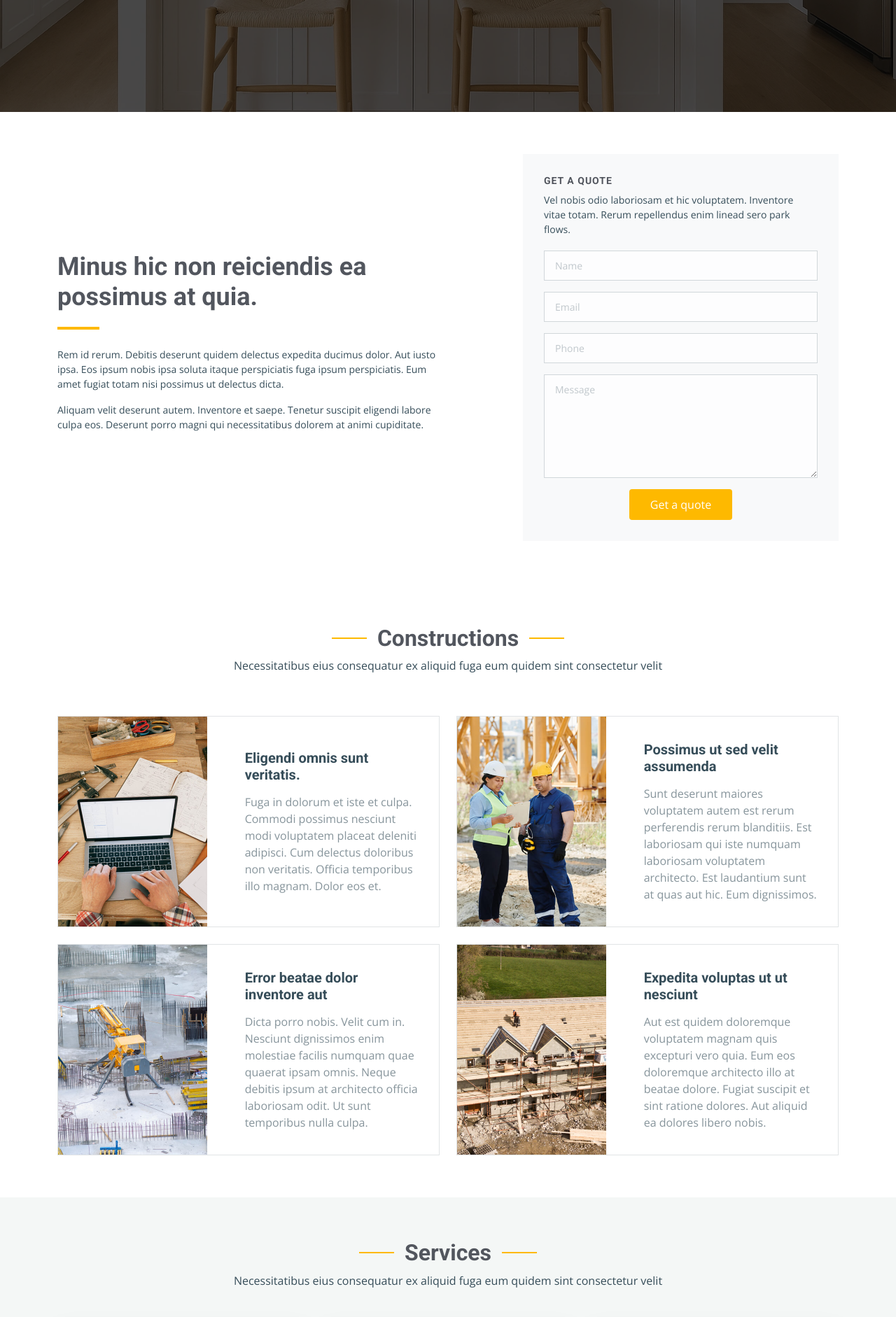
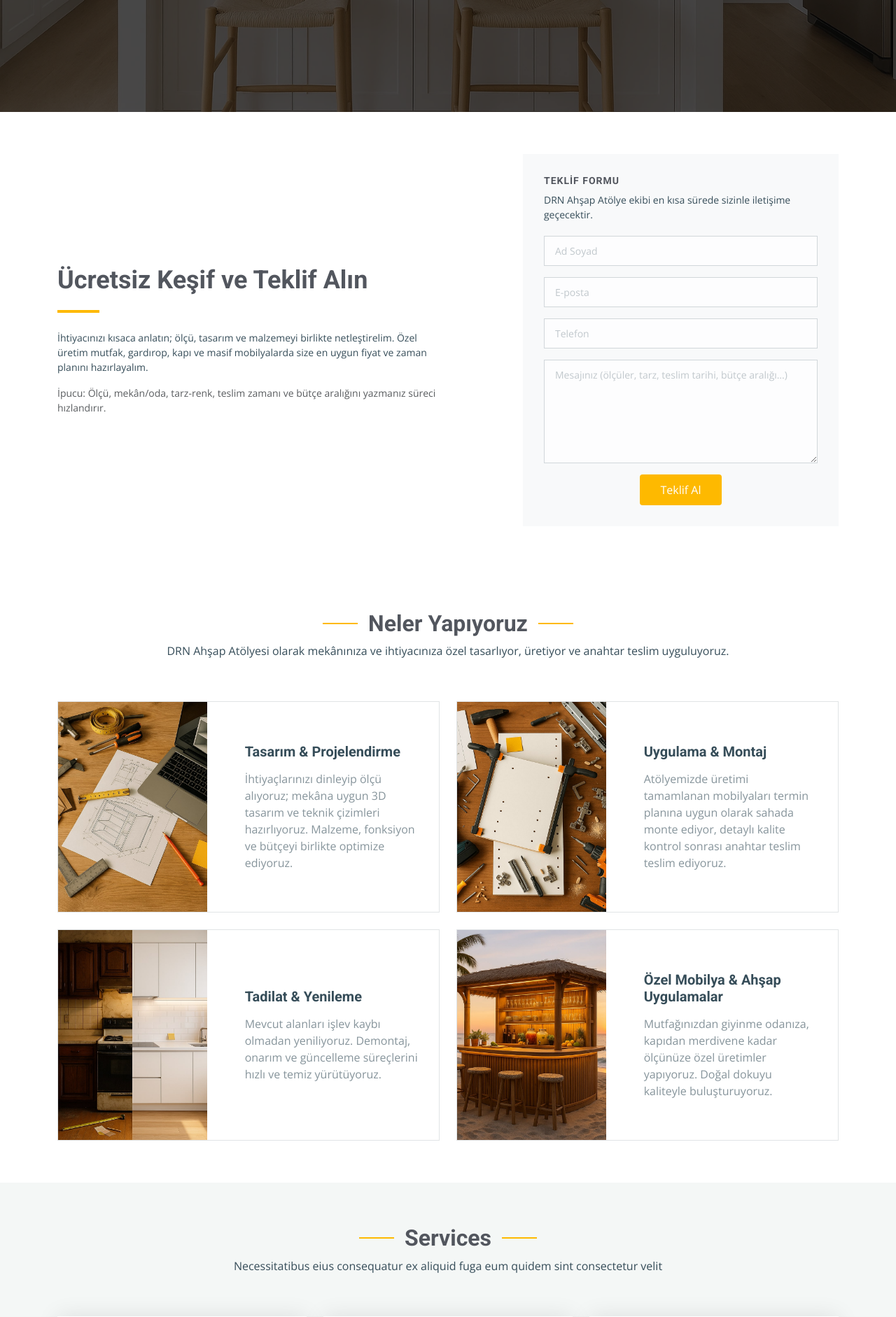
Before and after one commit to ayakar75/drnahsap, a Django app: page / in a window 1280 px wide. Shown: the part 640-2522 px from the top of the page at 70% size. Run offline with Django 5.2, Linux system fonts and the light colour scheme; some libraries are stand-ins or nearby versions.

Commit message:
feat: update some files

```diff
--- a/templates/main/includes/constructions.html
+++ b/templates/main/includes/constructions.html
@@ -3,9 +3,11 @@
 
     <!-- Section Title -->
     <div class="container section-title" data-aos="fade-up">
-        <h2>Constructions</h2>
-        <p>Necessitatibus eius consequatur ex aliquid fuga eum quidem sint consectetur velit</p>
-    </div><!-- End Section Title -->
+        <h2>Neler Yapıyoruz</h2>
+        <p>DRN Ahşap Atölyesi olarak mekânınıza ve ihtiyacınıza özel tasarlıyor, üretiyor ve anahtar teslim
+            uyguluyoruz.</p>
+    </div>
+    <!-- End Section Title -->
 
     <div class="container">
         <div class="row gy-4">
@@ -15,15 +17,14 @@
                     <div class="row">
                         <div class="col-xl-5">
                             <div class="card-bg">
-                                <img src="{% static 'assets/img/constructions-1.jpg' %}" alt="Construction 1">
+                                <img src="{% static 'assets/img/constructions/constructions-1.jpg' %}" alt="">
                             </div>
                         </div>
                         <div class="col-xl-7 d-flex align-items-center">
                             <div class="card-body">
-                                <h4 class="card-title">Eligendi omnis sunt veritatis.</h4>
-                                <p>Fuga in dolorum et iste et culpa. Commodi possimus nesciunt modi voluptatem placeat
-                                    deleniti adipisci. Cum delectus doloribus non veritatis. Officia temporibus illo
-                                    magnam. Dolor eos et.</p>
+                                <h4 class="card-title">Tasarım &amp; Projelendirme</h4>
+                                <p>İhtiyaçlarınızı dinleyip ölçü alıyoruz; mekâna uygun 3D tasarım ve teknik çizimleri
+                                    hazırlıyoruz. Malzeme, fonksiyon ve bütçeyi birlikte optimize ediyoruz.</p>
                             </div>
                         </div>
                     </div>
@@ -35,15 +36,14 @@
                     <div class="row">
                         <div class="col-xl-5">
                             <div class="card-bg">
-                                <img src="{% static 'assets/img/constructions-2.jpg' %}" alt="Construction 2">
+                                <img src="{% static 'assets/img/constructions/constructions-2.jpg' %}" alt="">
                             </div>
                         </div>
                         <div class="col-xl-7 d-flex align-items-center">
                             <div class="card-body">
-                                <h4 class="card-title">Possimus ut sed velit assumenda</h4>
-                                <p>Sunt deserunt maiores voluptatem autem est rerum perferendis rerum blanditiis. Est
-                                    laboriosam qui iste numquam laboriosam voluptatem architecto. Est laudantium sunt at
-                                    quas aut hic. Eum dignissimos.</p>
+                                <h4 class="card-title">Uygulama &amp; Montaj</h4>
+                                <p>Atölyemizde üretimi tamamlanan mobilyaları termin planına uygun olarak sahada monte
+                                    ediyor, detaylı kalite kontrol sonrası anahtar teslim teslim ediyoruz.</p>
                             </div>
                         </div>
                     </div>
@@ -55,15 +55,14 @@
                     <div class="row">
                         <div class="col-xl-5">
                             <div class="card-bg">
-                                <img src="{% static 'assets/img/constructions-3.jpg' %}" alt="Construction 3">
+                                <img src="{% static 'assets/img/constructions/constructions-3.jpg' %}" alt="">
                             </div>
                         </div>
                         <div class="col-xl-7 d-flex align-items-center">
                             <div class="card-body">
-                                <h4 class="card-title">Error beatae dolor inventore aut</h4>
-                                <p>Dicta porro nobis. Velit cum in. Nesciunt dignissimos enim molestiae facilis numquam
-                                    quae quaerat ipsam omnis. Neque debitis ipsum at architecto officia laboriosam odit.
-                                    Ut sunt temporibus nulla culpa.</p>
+                                <h4 class="card-title">Tadilat &amp; Yenileme</h4>
+                                <p>Mevcut alanları işlev kaybı olmadan yeniliyoruz. Demontaj, onarım ve güncelleme
+                                    süreçlerini hızlı ve temiz yürütüyoruz.</p>
                             </div>
                         </div>
                     </div>
@@ -75,15 +74,14 @@
                     <div class="row">
                         <div class="col-xl-5">
                             <div class="card-bg">
-                                <img src="{% static 'assets/img/constructions-4.jpg' %}" alt="Construction 4">
+                                <img src="{% static 'assets/img/constructions/constructions-4.jpg' %}" alt="">
                             </div>
                         </div>
                         <div class="col-xl-7 d-flex align-items-center">
                             <div class="card-body">
-                                <h4 class="card-title">Expedita voluptas ut ut nesciunt</h4>
-                                <p>Aut est quidem doloremque voluptatem magnam quis excepturi vero quia. Eum eos
-                                    doloremque architecto illo at beatae dolore. Fugiat suscipit et sint ratione
-                                    dolores. Aut aliquid ea dolores libero nobis.</p>
+                                <h4 class="card-title">Özel Mobilya &amp; Ahşap Uygulamalar</h4>
+                                <p>Mutfağınızdan giyinme odanıza, kapıdan merdivene kadar ölçünüze özel üretimler
+                                    yapıyoruz. Doğal dokuyu kaliteyle buluşturuyoruz.</p>
                             </div>
                         </div>
                     </div>
@@ -93,4 +91,4 @@
         </div>
     </div>
 
-</section><!-- /Constructions Section -->
+</section>
--- a/templates/main/includes/get_started.html
+++ b/templates/main/includes/get_started.html
@@ -1,52 +1,43 @@
-{% load static %}
-<!-- Get Started Section -->
 <section id="get-started" class="get-started section">
     <div class="container">
         <div class="row justify-content-between gy-4">
 
             <div class="col-lg-6 d-flex align-items-center" data-aos="zoom-out" data-aos-delay="100">
                 <div class="content">
-                    <h3>Minus hic non reiciendis ea possimus at quia.</h3>
-                    <p>Rem id rerum. Debitis deserunt quidem delectus expedita ducimus dolor. Aut iusto ipsa. Eos ipsum
-                        nobis ipsa soluta itaque perspiciatis fuga ipsum perspiciatis. Eum amet fugiat totam nisi
-                        possimus ut delectus dicta.</p>
-                    <p>Aliquam velit deserunt autem. Inventore et saepe. Tenetur suscipit eligendi labore culpa eos.
-                        Deserunt porro magni qui necessitatibus dolorem at animi cupiditate.</p>
+                    <h3>Ücretsiz Keşif ve Teklif Alın</h3>
+                    <p>İhtiyacınızı kısaca anlatın; ölçü, tasarım ve malzemeyi birlikte netleştirelim.
+                        Özel üretim mutfak, gardırop, kapı ve masif mobilyalarda size en uygun fiyat ve zaman planını
+                        hazırlayalım.</p>
+                    <p class="mb-0 text-muted small">
+                        İpucu: Ölçü, mekân/oda, tarz-renk, teslim zamanı ve bütçe aralığını yazmanız süreci hızlandırır.
+                    </p>
                 </div>
             </div>
 
             <div class="col-lg-5" data-aos="zoom-out" data-aos-delay="200">
-                {# İsteğe göre: aynı sayfaya post edilecekse action="" bırakabilirsin #}
-                <form action="{% url 'main:contact' %}" method="post" class="php-email-form">
-                    {% csrf_token %}
-                    <h3>Get a quote</h3>
-                    <p>Vel nobis odio laboriosam et hic voluptatem. Inventore vitae totam. Rerum repellendus enim linead
-                        sero park flows.</p>
-
+                <form action="#" method="post" class="php-email-form">
+                    <h3>Teklif Formu</h3>
+                    <p>DRN Ahşap Atölye ekibi en kısa sürede sizinle iletişime geçecektir.</p>
                     <div class="row gy-3">
                         <div class="col-12">
-                            <input type="text" name="name" class="form-control" placeholder="Name" required>
+                            <input type="text" name="name" class="form-control" placeholder="Ad Soyad" required>
                         </div>
-
                         <div class="col-12">
-                            <input type="email" name="email" class="form-control" placeholder="Email" required>
+                            <input type="email" class="form-control" name="email" placeholder="E-posta" required>
                         </div>
-
                         <div class="col-12">
-                            <input type="text" name="phone" class="form-control" placeholder="Phone" required>
+                            <input type="text" class="form-control" name="phone" placeholder="Telefon" required>
                         </div>
-
                         <div class="col-12">
-                            <textarea name="message" rows="6" class="form-control" placeholder="Message"
+                            <textarea class="form-control" name="message" rows="6"
+                                      placeholder="Mesajınız (ölçüler, tarz, teslim tarihi, bütçe aralığı…)"
                                       required></textarea>
                         </div>
-
                         <div class="col-12 text-center">
-                            <div class="loading">Loading</div>
+                            <div class="loading">Yükleniyor…</div>
                             <div class="error-message"></div>
-                            <div class="sent-message">Your quote request has been sent successfully. Thank you!</div>
-
-                            <button type="submit">Get a quote</button>
+                            <div class="sent-message">Talebiniz başarıyla gönderildi. Teşekkür ederiz!</div>
+                            <button type="submit">Teklif Al</button>
                         </div>
                     </div>
                 </form>
@@ -55,4 +46,3 @@
         </div>
     </div>
 </section>
-<!-- /Get Started Section -->
```
Also changed, not shown: static/assets/img/constructions/constructions-1.jpg (added), static/assets/img/constructions/constructions-2.jpg (added), static/assets/img/constructions/constructions-3.jpg (added), static/assets/img/constructions/constructions-4.jpg (added), 4 other files.
